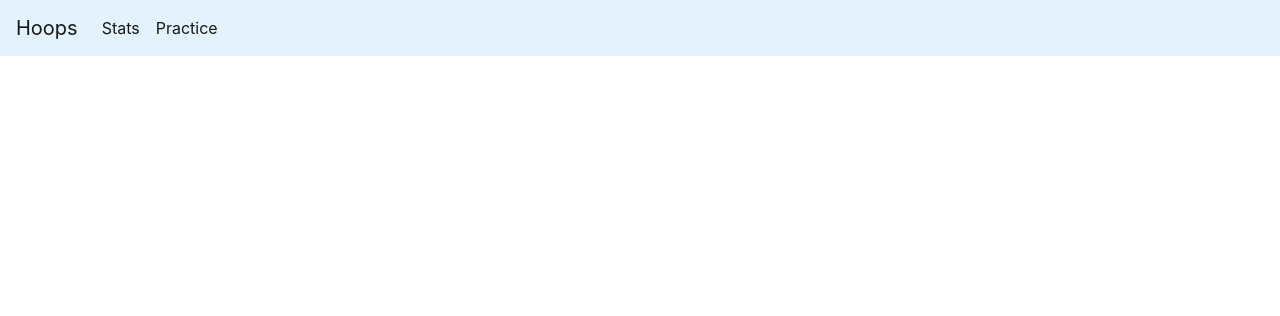
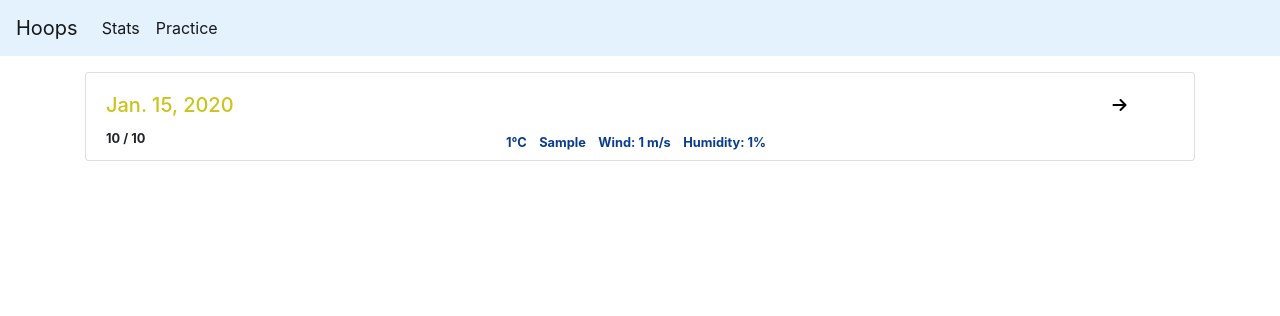
Before and after one commit to aljazsustar/hoops, a Django app: page / in a window 1280 px wide. Shown: the top 316 px of the page. Run offline with Django 3.2, Linux system fonts and the light colour scheme; tables that the repository leaves empty hold one stand-in row (values such as "Sample post"); some libraries are stand-ins or nearby versions.

Commit message:
index page mod

```diff
--- a/hoops/views.py
+++ b/hoops/views.py
@@ -3,11 +3,18 @@ from . import forms
 from .models import Attempt, Practice, BasicStats, WeatherConditions
 from .openweather import Weather
 from django.utils import timezone
-from datetime import datetime
 
 
 def index(request):
-    return render(request, '../templates/index/index.html')
+    practices = Practice.objects.all()
+    basic_stats = []
+    for p in practices:
+        stat = BasicStats.objects.get(practice_id=p.id)
+        weather = WeatherConditions.objects.get(practice_id=p.id) if WeatherConditions.objects.filter(
+            practice_id=p.id).exists() else None
+        basic_stats.append({'practice': p, 'basic_stats': stat, 'weather': weather})
+        print(weather)
+    return render(request, '../templates/index/index.html', {'stats': basic_stats})
 
 
 def practice(request):
@@ -50,7 +57,7 @@ def practice(request):
 
 
 def stats(request):
-    s = BasicStats.objects.all()
+    s = BasicStats.objects.all().order_by('practice__date')
     shots_data = []
 
     for stat in s:
--- /dev/null
+++ b/static/hoops/index.css
@@ -0,0 +1,11 @@
+a {
+    color: black;
+}
+
+.weather {
+    color: rgb(10, 60, 145);
+}
+
+.title {
+    color: rgb(204, 195, 27);
+}
--- a/templates/index/index.html
+++ b/templates/index/index.html
@@ -3,13 +3,15 @@
 <head>
     <meta charset="UTF-8">
     <title>Hoops</title>
-    <link rel="stylesheet" href="https://stackpath.bootstrapcdn.com/bootstrap/4.4.1/css/bootstrap.min.css" integrity="sha384-Vkoo8x4CGsO3+Hhxv8T/Q5PaXtkKtu6ug5TOeNV6gBiFeWPGFN9MuhOf23Q9Ifjh" crossorigin="anonymous">
+    <link rel="stylesheet" href="https://stackpath.bootstrapcdn.com/bootstrap/4.4.1/css/bootstrap.min.css"
+          integrity="sha384-Vkoo8x4CGsO3+Hhxv8T/Q5PaXtkKtu6ug5TOeNV6gBiFeWPGFN9MuhOf23Q9Ifjh" crossorigin="anonymous">
     <script src="https://use.fontawesome.com/ac17b76582.js"></script>
 </head>
 <body>
 <nav class="navbar navbar-expand-lg navbar-light mb-3" style="background-color: #e3f2fd">
     <a class="navbar-brand" href="/">Hoops</a>
-  <button class="navbar-toggler" type="button" data-toggle="collapse" data-target="#navbarNav" aria-controls="navbarNav" aria-expanded="false" aria-label="Toggle navigation">
+    <button class="navbar-toggler" type="button" data-toggle="collapse" data-target="#navbarNav"
+            aria-controls="navbarNav" aria-expanded="false" aria-label="Toggle navigation">
         <span class="navbar-toggler-icon"></span>
     </button>
     <div class="collapse navbar-collapse" id="navbarNav">
@@ -24,10 +26,49 @@
     </div>
 </nav>
 {% block content %}
+    {% load static %}
+    <link rel="stylesheet" type="text/css" href="{% static 'hoops/index.css' %}">
+    <div class="container">
+        {% for stat in stats %}
+            <div class="card mb-2">
+                <div class="card-body mb-n4">
+                    <div class="row">
+                        <div class="col-2">
+                            <h5 class="title">{{ stat.practice.date }}</h5>
+                        </div>
+                        <div class="col-9"></div>
+                        <div class="col-1">
+                            <a class="fa fa-arrow-right" href="{% url 'hoops:practice_detail' stat.practice.id %}"></a>
+                        </div>
+                    </div>
+                    <div class="row mt-1">
+                        <div class="col-2">
+                            <p class="small"><b>{{ stat.basic_stats.total_made }}
+                                / {{ stat.basic_stats.total_shots }}</b></p>
+                        </div>
+                        <div class="col-8 text-center">
+                            {% if stat.weather %}
+                                <span class="small mr-2 weather"><b>{{ stat.weather.temperature }}°C</b></span>
+                                <span class="small mr-2 weather"><b>{{ stat.weather.conditions }}</b></span>
+                                <span class="small mr-2 weather"><b>Wind: {{ stat.weather.wind_speed }} m/s</b></span>
+                                <span class="small mr-2 weather"><b>Humidity: {{ stat.weather.humidity }}%</b></span>
+                            {% endif %}
+                        </div>
+                    </div>
+                </div>
+            </div>
+        {% endfor %}
+    </div>
 {% endblock %}
 </body>
-<script src="https://code.jquery.com/jquery-3.4.1.slim.min.js" integrity="sha384-J6qa4849blE2+poT4WnyKhv5vZF5SrPo0iEjwBvKU7imGFAV0wwj1yYfoRSJoZ+n" crossorigin="anonymous"></script>
-<script src="https://cdn.jsdelivr.net/npm/popper.js@1.16.0/dist/umd/popper.min.js" integrity="sha384-Q6E9RHvbIyZFJoft+2mJbHaEWldlvI9IOYy5n3zV9zzTtmI3UksdQRVvoxMfooAo" crossorigin="anonymous"></script>
-<script src="https://stackpath.bootstrapcdn.com/bootstrap/4.4.1/js/bootstrap.min.js" integrity="sha384-wfSDF2E50Y2D1uUdj0O3uMBJnjuUD4Ih7YwaYd1iqfktj0Uod8GCExl3Og8ifwB6" crossorigin="anonymous"></script>
+<script src="https://code.jquery.com/jquery-3.4.1.slim.min.js"
+        integrity="sha384-J6qa4849blE2+poT4WnyKhv5vZF5SrPo0iEjwBvKU7imGFAV0wwj1yYfoRSJoZ+n"
+        crossorigin="anonymous"></script>
+<script src="https://cdn.jsdelivr.net/npm/popper.js@1.16.0/dist/umd/popper.min.js"
+        integrity="sha384-Q6E9RHvbIyZFJoft+2mJbHaEWldlvI9IOYy5n3zV9zzTtmI3UksdQRVvoxMfooAo"
+        crossorigin="anonymous"></script>
+<script src="https://stackpath.bootstrapcdn.com/bootstrap/4.4.1/js/bootstrap.min.js"
+        integrity="sha384-wfSDF2E50Y2D1uUdj0O3uMBJnjuUD4Ih7YwaYd1iqfktj0Uod8GCExl3Og8ifwB6"
+        crossorigin="anonymous"></script>
 <script src="https://cdn.jsdelivr.net/npm/apexcharts"></script>
 </html>
```
Lines whose indentation alone changed are shown as unchanged.
